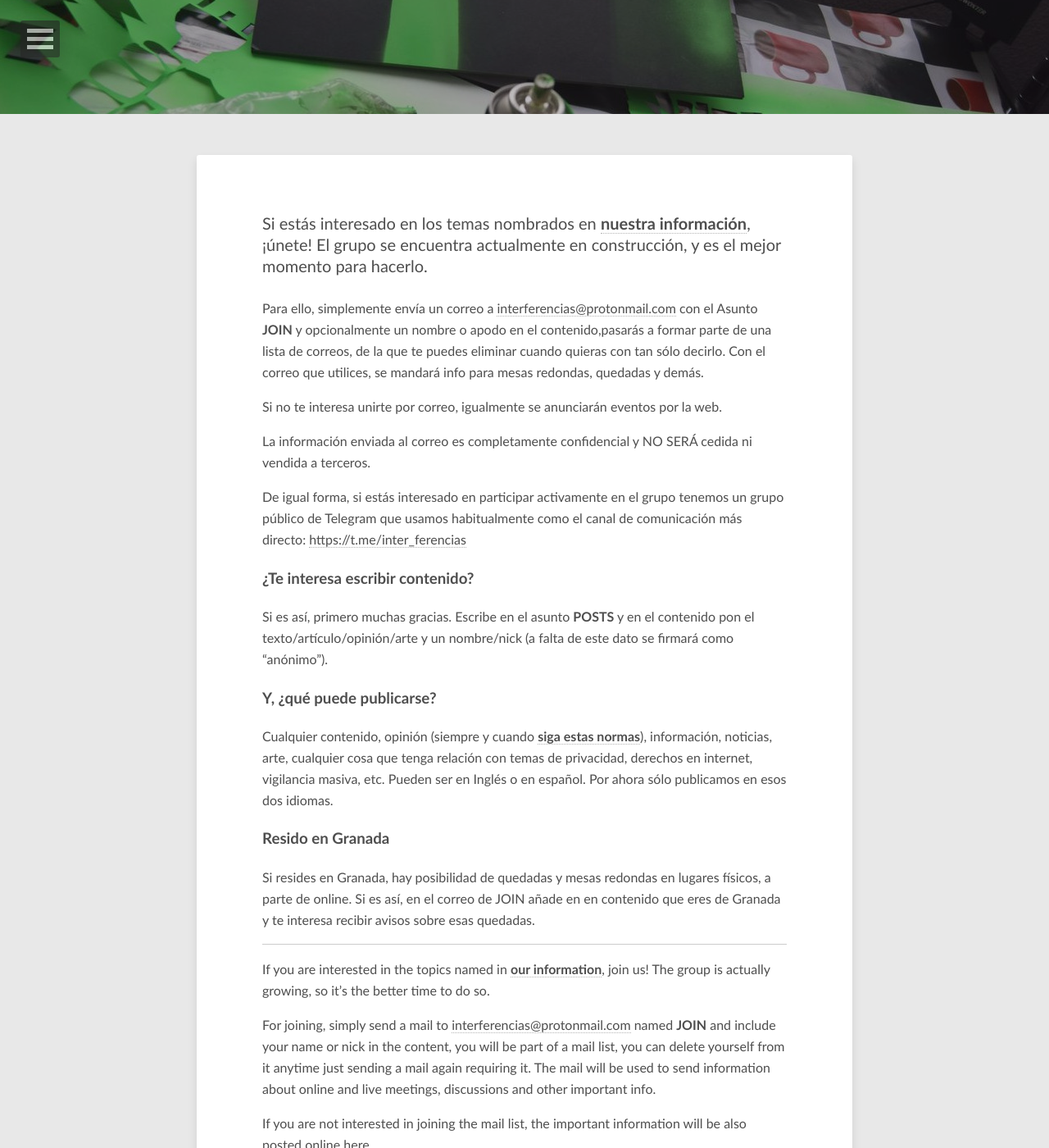
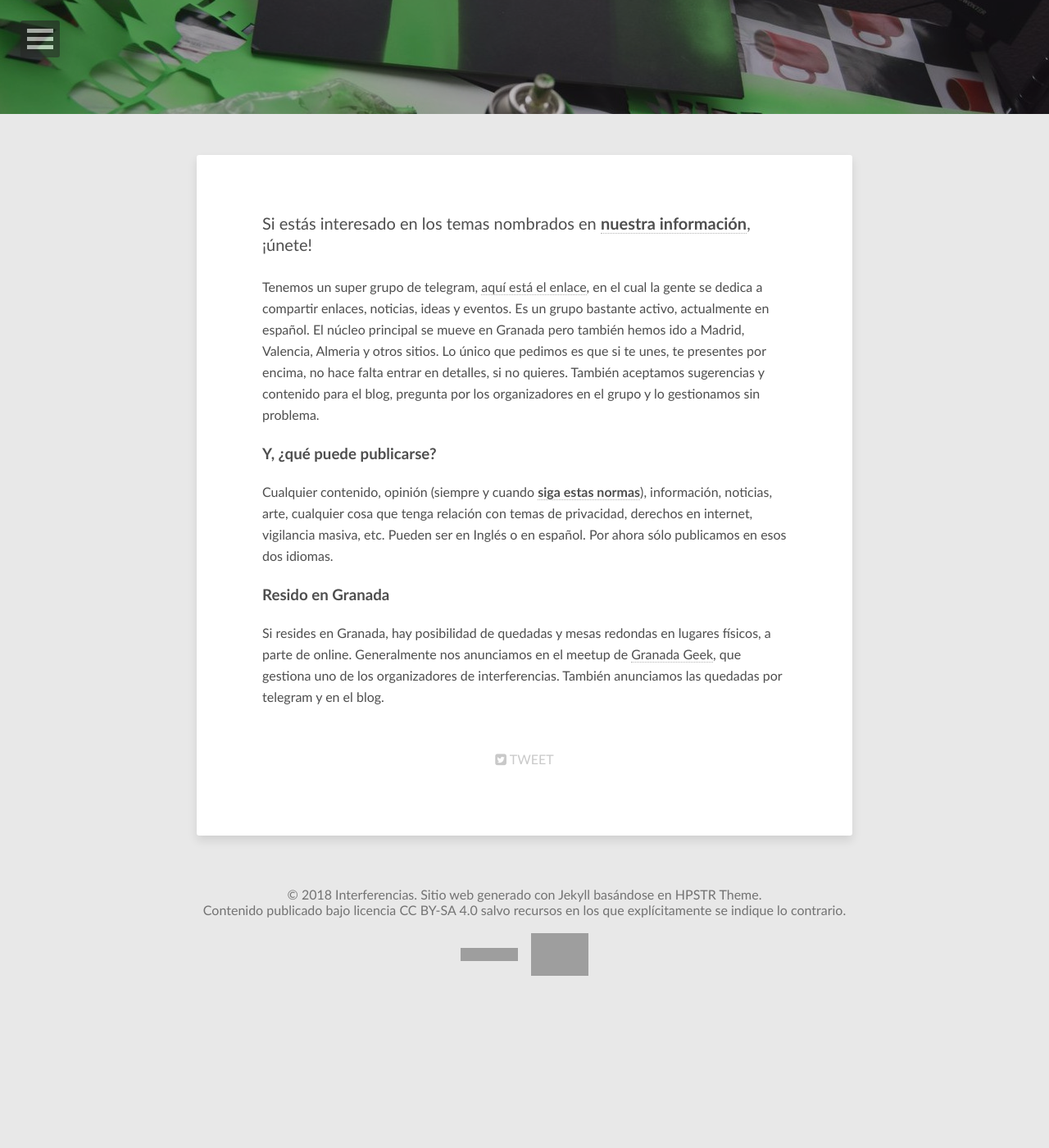
Before and after one commit to Interferencias/interferencias.github.io, a Jekyll site: the page built from _pages/join.md, in a window 1280 px wide and 1400 px high, scrolled down 261 px. Shown: the whole window at 82% size. Built offline with Jekyll 4.4.1, drawn with Linux system fonts in a browser that asks for light colours; nearby versions of some CDN libraries; after the commit the page ends 1483 px from its top, so only the background shows below that; some of the changed text lies outside the part shown; grey boxes are pictures that could not be loaded.

Commit message:
Update join.md

```diff
--- a/_pages/join.md
+++ b/_pages/join.md
@@ -7,19 +7,10 @@ image:
   feature: banners/header.png
 ---
 
-Si estás interesado en los temas nombrados en [**nuestra información**](/about), ¡únete! El grupo se encuentra actualmente en construcción, y es el mejor momento para hacerlo.
+Si estás interesado en los temas nombrados en [**nuestra información**](/about), ¡únete!
 
-Para ello, simplemente envía un correo a [interferencias@protonmail.com](mailto:interferencias@protonmail.com) con el Asunto **JOIN** y opcionalmente un nombre o apodo en el contenido,pasarás a formar parte de una lista de correos, de la que te puedes eliminar cuando quieras con tan sólo decirlo. Con el correo que utilices, se mandará info para mesas redondas, quedadas y demás.
+Tenemos un super grupo de telegram, [aquí está el enlace](https://t.me/inter_ferencias), en el cual la gente se dedica a compartir enlaces, noticias, ideas y eventos. Es un grupo bastante activo, actualmente en español. El núcleo principal se mueve en Granada pero también hemos ido a Madrid, Valencia, Almeria y otros sitios. Lo único que pedimos es que si te unes, te presentes por encima, no hace falta entrar en detalles, si no quieres. También aceptamos sugerencias y contenido para el blog, pregunta por los organizadores en el grupo y lo gestionamos sin problema.
 
-Si no te interesa unirte por correo, igualmente se anunciarán eventos por la web.
-
-La información enviada al correo es completamente confidencial y NO SERÁ cedida ni vendida a terceros.
-
-De igual forma, si estás interesado en participar activamente en el grupo tenemos un grupo público de Telegram que usamos habitualmente como el canal de comunicación más directo:  [https://t.me/inter_ferencias](https://t.me/inter_ferencias)
-
-### ¿Te interesa escribir contenido?
-
-Si es así, primero muchas gracias. Escribe en el asunto **POSTS** y en el contenido pon el texto/artículo/opinión/arte y un nombre/nick (a falta de este dato se firmará como “anónimo”).
 
 ### Y, ¿qué puede publicarse?
 
@@ -27,28 +18,4 @@ Cualquier contenido, opinión (siempre y cuando [**siga estas normas**](/rules))
 
 ### Resido en Granada
 
-Si resides en Granada, hay posibilidad de quedadas y mesas redondas en lugares físicos, a parte de online. Si es así, en el correo de JOIN añade en en contenido que eres de Granada y te interesa recibir avisos sobre esas quedadas.
-
----
-
-If you are interested in the topics named in [**our information**](/about), join us! The group is actually growing, so it’s the better time to do so.
-
-For joining, simply send a mail to [interferencias@protonmail.com](mailto:interferencias@protonmail.com) named **JOIN** and include your name or nick in the content, you will be part of a mail list, you can delete yourself from it anytime just sending a mail again requiring it. The mail will be used to send information about online and live meetings, discussions and other important info.
-
-If you are not interested in joining the mail list, the important information will be also posted online here.
-
-Information given to the mail is completely confidential and WILL NOT BE shared or sold to third parties.
-
-Likewise, if you are interested in actively participating in the group we have a public group of Telegram that we usually use as the most direct communication channel:  [https://t.me/inter_ferencias](https://t.me/inter_ferencias)
-
-### Interested in writing posts?
-
-If so, firstly, thank you. Write a mail named "**POSTS**" and in the content, write the article/opinion/text/art and a name/nick (if you don’t write any if will be signed as "anonymous")
-
-### What can be posted?
-
-Any content, opinion (always [**following the rules**](/rules)), information, news, art, anything related to privacy, internet rights, massive surveillance, etc. Can be both in Spanish and English. For now, we will be supporting only those two.
-
-### Reside in Granada
-
-If you reside in Granada, there is the possibility of meeting and round tables in physical places, apart from online. If so, in the JOIN email, add in content that you're from Granada and you're interested in receiving notices about those hangouts.
+Si resides en Granada, hay posibilidad de quedadas y mesas redondas en lugares físicos, a parte de online. Generalmente nos anunciamos en el meetup de [Granada Geek](https://www.meetup.com/es-ES/Granada-Geek/), que gestiona uno de los organizadores de interferencias. También anunciamos las quedadas por telegram y en el blog.
```
